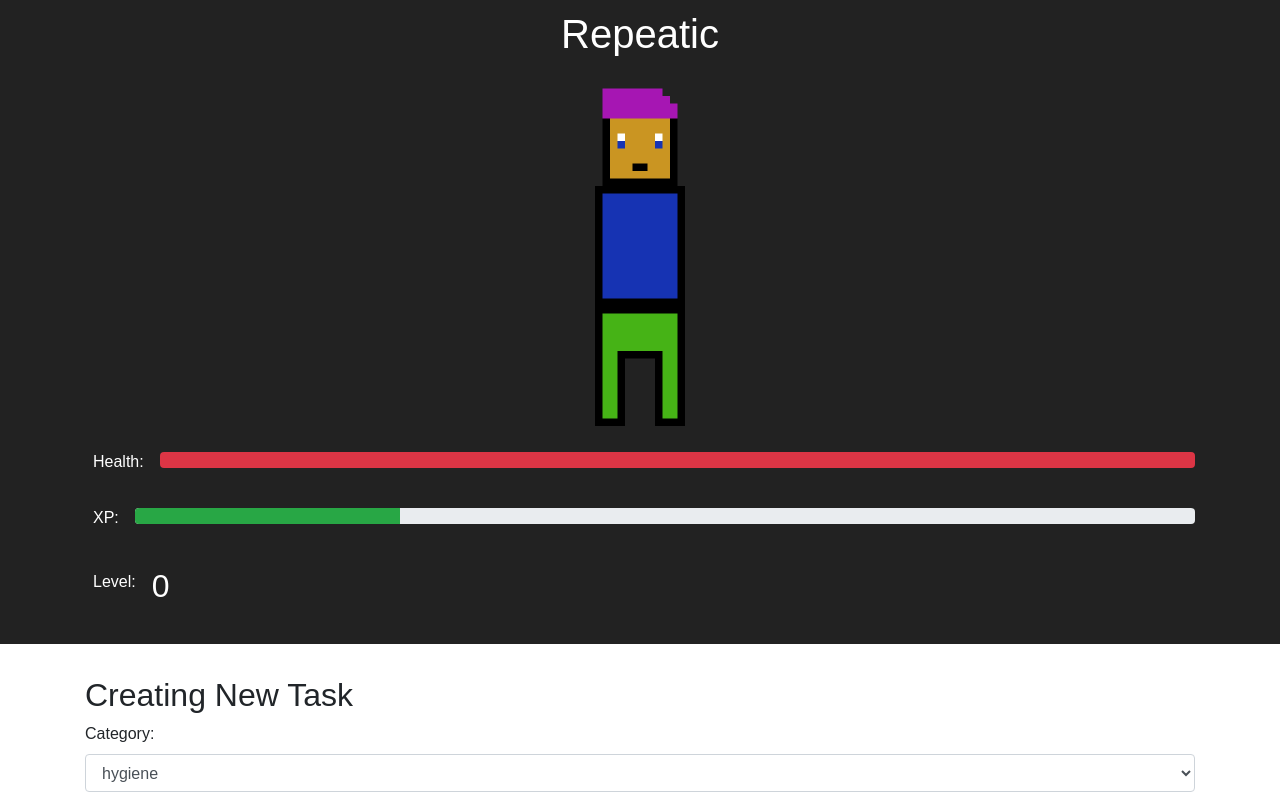
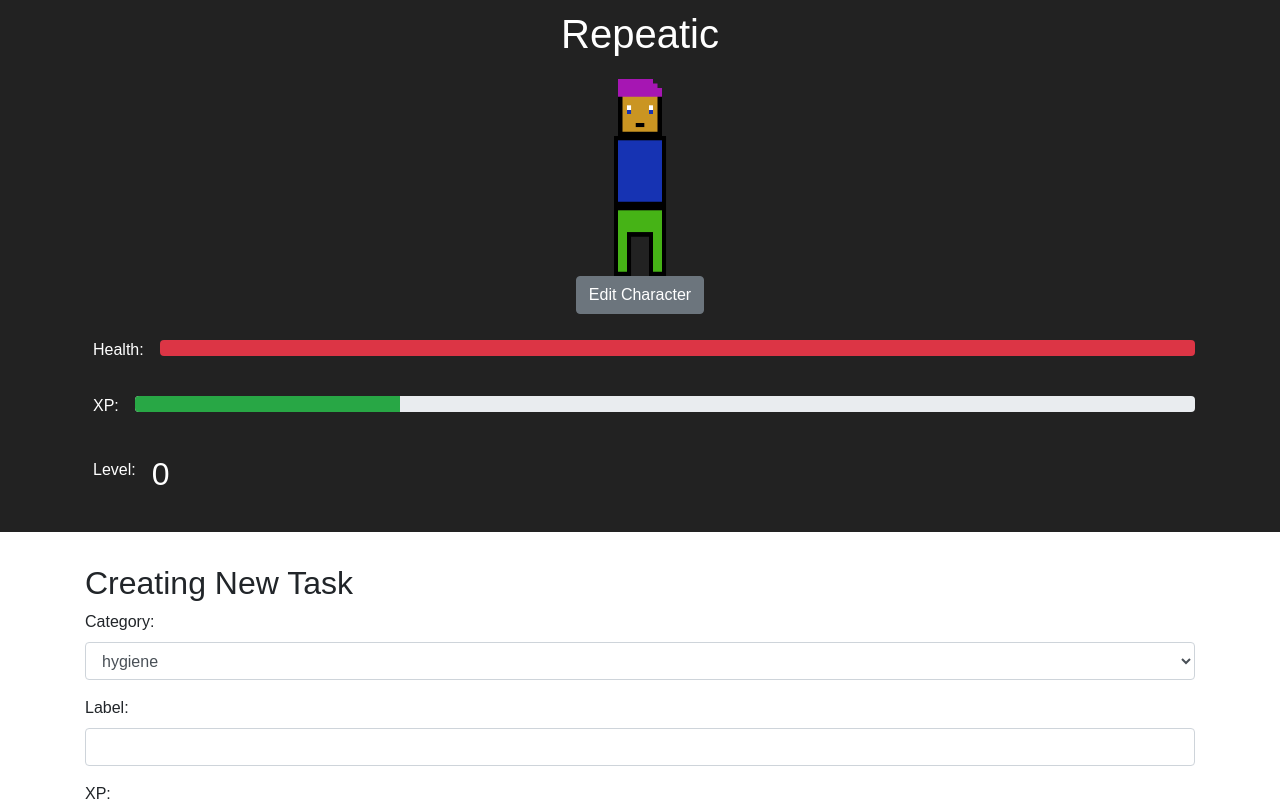
Before and after one commit to Mechasparrow/repeatic, a React (Create React App) app: page /new-task in a window 1280 px wide. Shown: the top 801 px of the page. Built offline with nearby package versions, Linux system fonts and the light colour scheme.

Commit message:
working on edit character page/component

```diff
--- a/src/components/Character.css
+++ b/src/components/Character.css
@@ -1,5 +1,5 @@
 .character {
   text-align: center;
-  max-width: 450px;
+  max-width: 300px;
   margin-bottom: 16px;
 }
--- a/src/components/Character.js
+++ b/src/components/Character.js
@@ -28,6 +28,9 @@ class Character extends Component {
             </div>
           </div>
         </div>
+        <button className = "btn btn-secondary btn-edit">
+          Edit Character
+        </button>
       </div>
     );
   }
--- a/src/constants/character.js
+++ b/src/constants/character.js
@@ -3,6 +3,13 @@ export const HEAD0 = "/character/head/repeat_head0.png";
 export const HEAD1 = "/character/head/repeat_head1.png";
 export const HEAD2 = "/character/head/repeat_head2.png";
 export const HEAD3 = "/character/head/repeat_head3.png";
+
+export const HEAD = {
+  HEAD0,
+  HEAD1,
+  HEAD2,
+  HEAD3
+}
 
 //Body
 export const BODY0 = "/character/body/repeatic_body_0.png";
@@ -14,9 +21,28 @@ export const BODY5 = "/character/body/repeatic_body_5.png";
 export const BODY6 = "/character/body/repeatic_body_6.png";
 export const BODY7 = "/character/body/repeatic_body_7.png";
 
+export const BODY = {
+  BODY0,
+  BODY1,
+  BODY2,
+  BODY3,
+  BODY4,
+  BODY5,
+  BODY6,
+  BODY7
+}
+
 //Legs
 export const LEGS0 = "/character/legs/repeatic_legs_0.png";
 export const LEGS1 = "/character/legs/repeatic_legs_1.png";
 export const LEGS2 = "/character/legs/repeatic_legs_2.png";
 export const LEGS3 = "/character/legs/repeatic_legs_3.png";
 export const LEGS4 = "/character/legs/repeatic_legs_4.png";
+
+export const LEGS = {
+  LEGS0,
+  LEGS1,
+  LEGS2,
+  LEGS3,
+  LEGS4,
+}
```
Also changed, not shown: src/components/EditCharacter.js (added, +21 -0 lines), src/components/EditCharacter.css (added).
